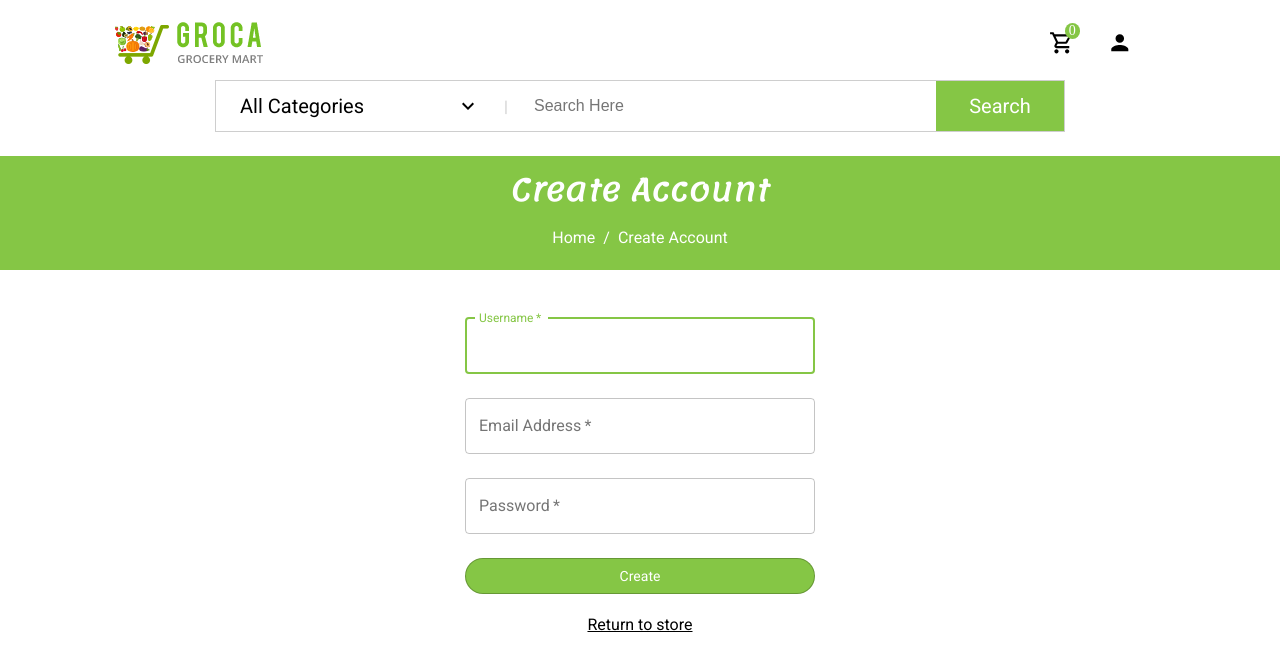
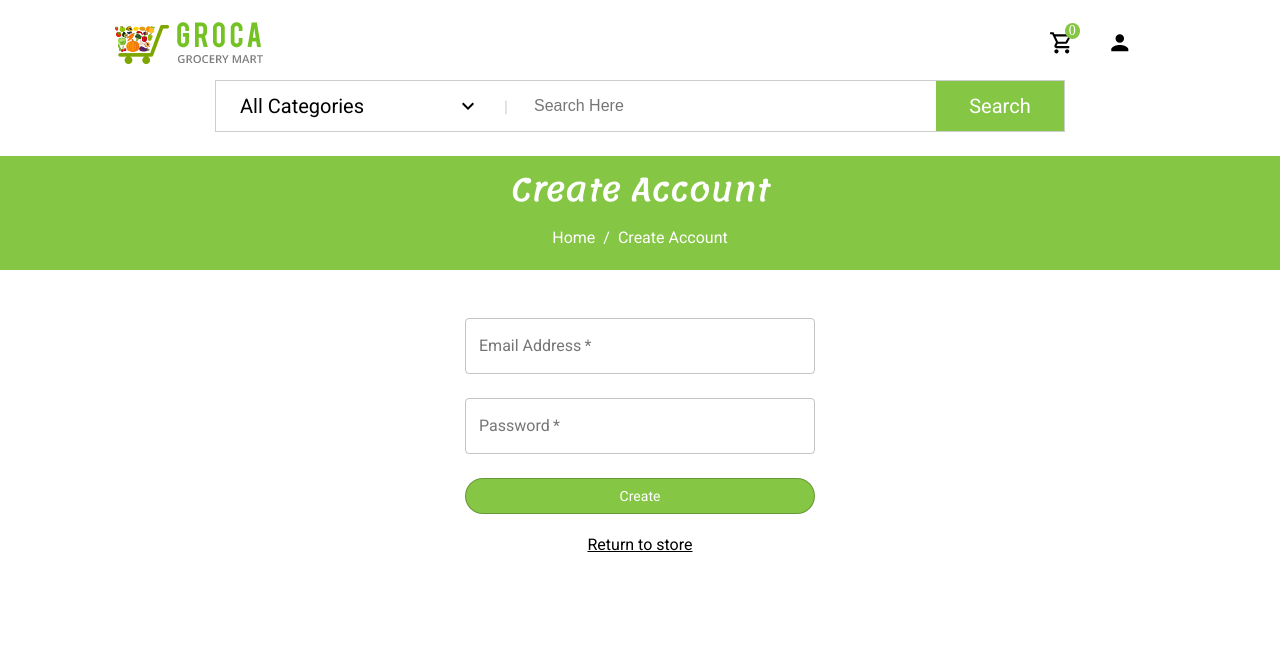
Before and after one commit to Intterius/online-shopping-platform, a React (Create React App) app: page /account/register in a window 1280 px wide. Shown: the top 670 px of the page. Built offline with nearby package versions, Linux system fonts and the light colour scheme.

Commit message:
Removed username field for registration

```diff
--- a/src/pages/Login/index.jsx
+++ b/src/pages/Login/index.jsx
@@ -24,7 +24,7 @@ const Login = () => {
 
   const showStatus = () => {
     if (validationStatus === false) {
-      return <Alert severity='error'>Wrond credentials!</Alert>;
+      return <Alert severity='error'>Wrong email or password!</Alert>;
     } else if (validationStatus === true) {
       return <Alert severity='success'>You have successfully signed in!</Alert>;
     }
--- a/src/pages/Register/index.jsx
+++ b/src/pages/Register/index.jsx
@@ -12,7 +12,6 @@ import { useSelector } from 'react-redux';
 const Register = () => {
   const classes = useStyles();
   const [fields, setFields] = useFormValidation({
-    username: '',
     email: '',
     password: '',
   });
@@ -41,7 +40,6 @@ const Register = () => {
       .post(
         'https://online-shopping-platform-back.herokuapp.com/sign-in/register',
         {
-          username: fields.username,
           email: fields.email.input,
           password: fields.password.input,
         }
@@ -49,7 +47,10 @@ const Register = () => {
       .then((res) => {
         setValidationStatus(true);
         e.target.reset();
-        history.push('/home');
+        setTimeout(() => {
+          history.push('/account/login');
+          window.location.reload();
+        }, 1000);
       })
       .catch((err) => {
         setValidationStatus(false);
@@ -74,23 +75,6 @@ const Register = () => {
       <DescriptiveAccountHeader title={'Create Account'} />
       <form className={classes.registerForm} onSubmit={handleSubmit}>
         {showStatus()}
-        <TextField
-          variant='outlined'
-          margin='normal'
-          className={classes.input}
-          required
-          id='username'
-          label='Username'
-          name='username'
-          autoComplete='username'
-          autoFocus
-          type='text'
-          onChange={setFields}
-          inputProps={{
-            minLength: 3,
-            maxLength: 30,
-          }}
-        />
         <TextField
           variant='outlined'
           margin='normal'
```
